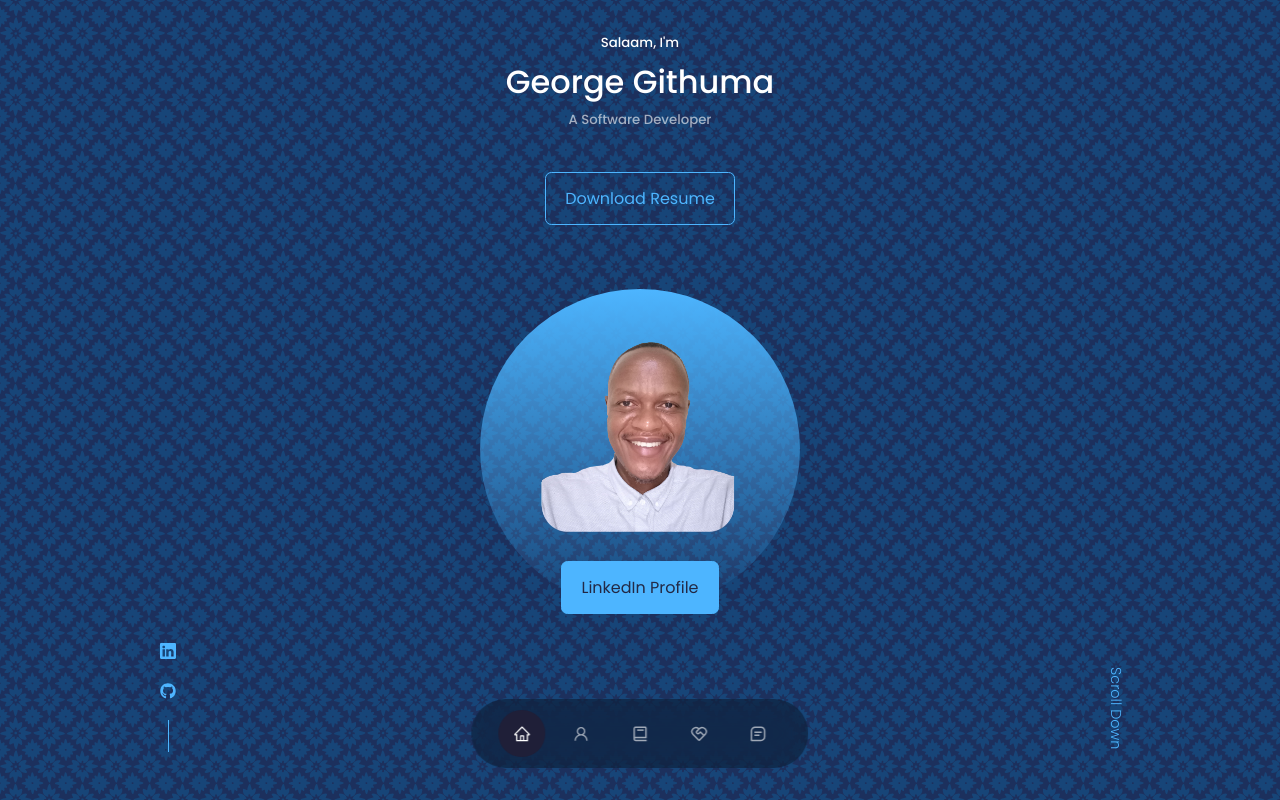
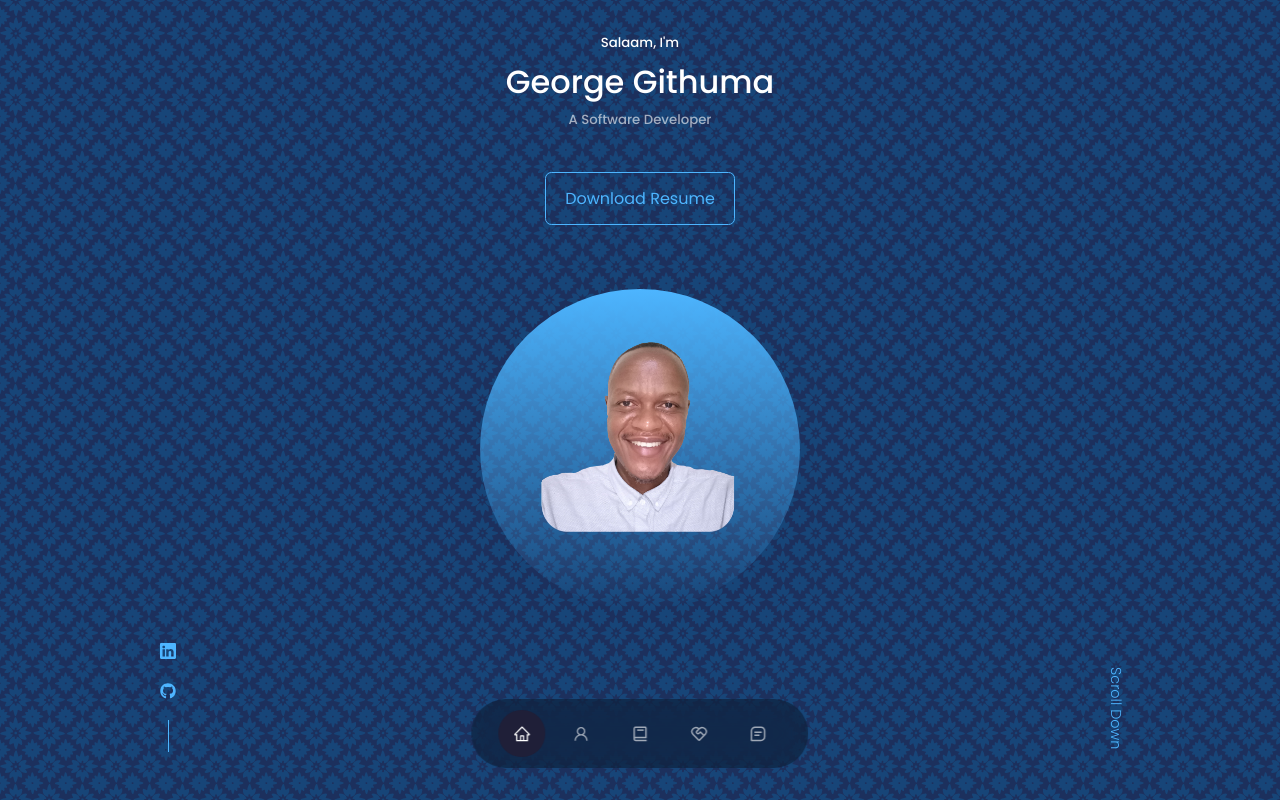
Before and after one commit to Gitthuma/george-githuma-portfolio-website, a React (Create React App) app: page / in a window 1280 px wide. Shown: the top 800 px of the page. Built offline with nearby package versions, Linux system fonts and the light colour scheme.

Commit message:
Removed CTA_2

```diff
--- a/src/Components/Header/Header.js
+++ b/src/Components/Header/Header.js
@@ -27,12 +27,6 @@ function Header() {
           <img src={myImg} alt='George Githuma Njogu Image' />
         </div>
 
-        {/*Render CTA_2*/}
-
-        <CTA_2/>
-
-
-
         {/*Create scroll down link*/}
         <a href='#contact' className='scroll__down'>Scroll Down</a>
 
```
